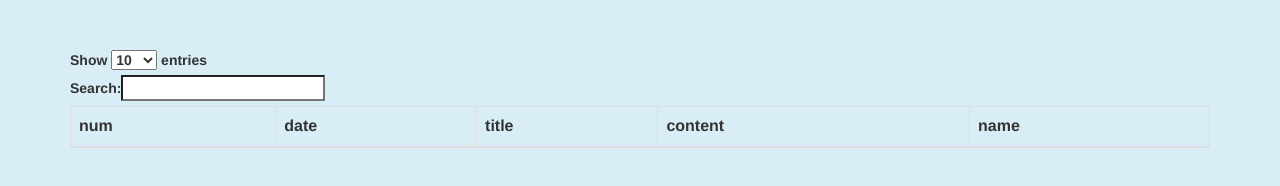
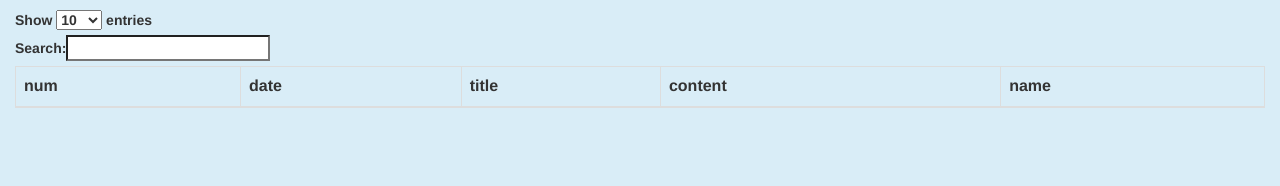
Before and after one commit to turbobit/dia2party-inven-v1, a website: page views/index.html in a window 1280 px wide. Drawn offline with nearby package versions, Linux system fonts and the light colour scheme; no server answers.

Commit message:
changeView .container-fluid

```diff
--- a/views/index.html
+++ b/views/index.html
@@ -8,15 +8,15 @@
     <script src="https://cdn.datatables.net/1.10.16/js/dataTables.bootstrap4.min.js"></script>
     <style>
         body {
-            padding-top: 50px;
+            padding-top: 10px;
         }
     </style>
 </head>
 
 <body class="bg-info">
-    <div class="container">
-        <div class="ListsAll">
-            <table id="ListsAll" class="table table-bordered table-sm">
+    <div class="container-fluid">
+        <div class="ListsAlls">
+            <table id="ListsAll" class="table table-bordered table-xl">
                 <thead>
                     <tr>
                         <th>num</th>
```
